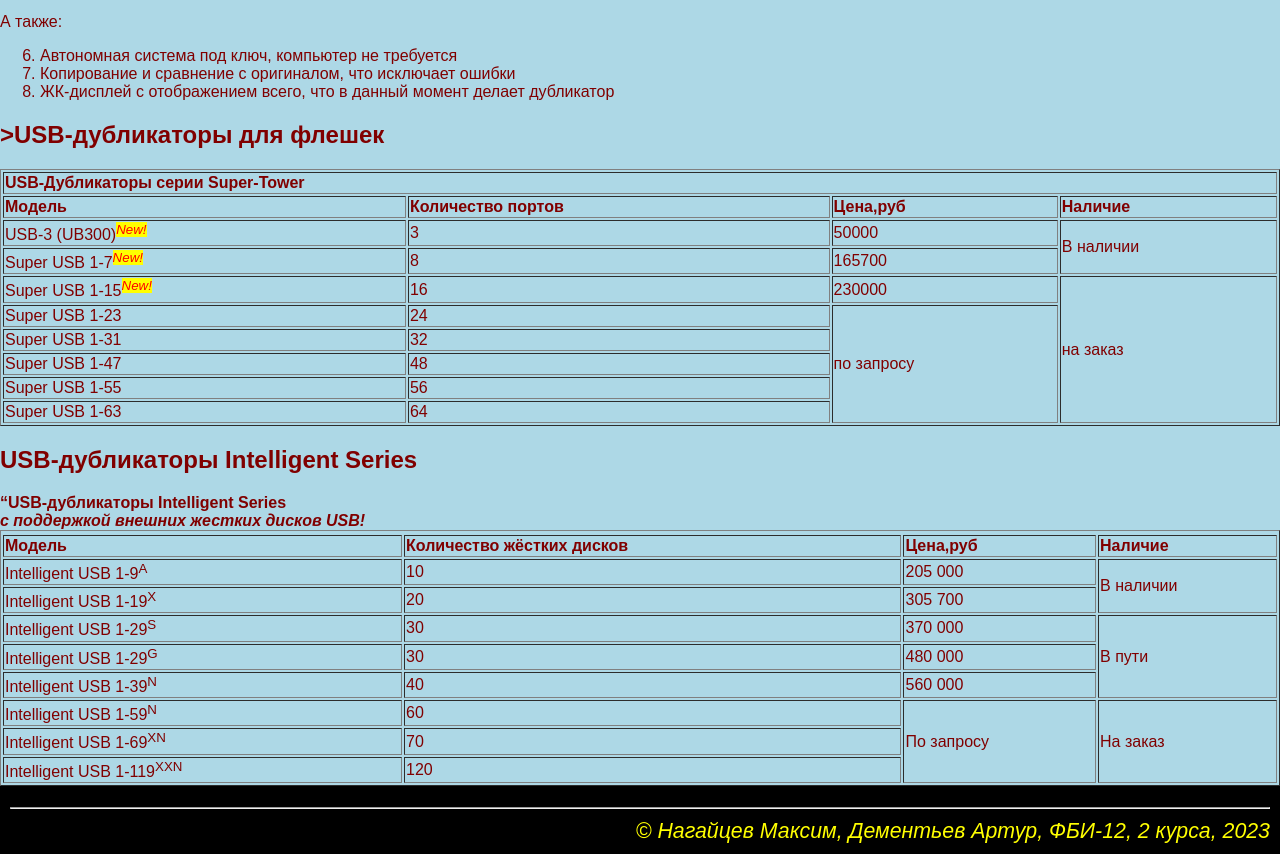
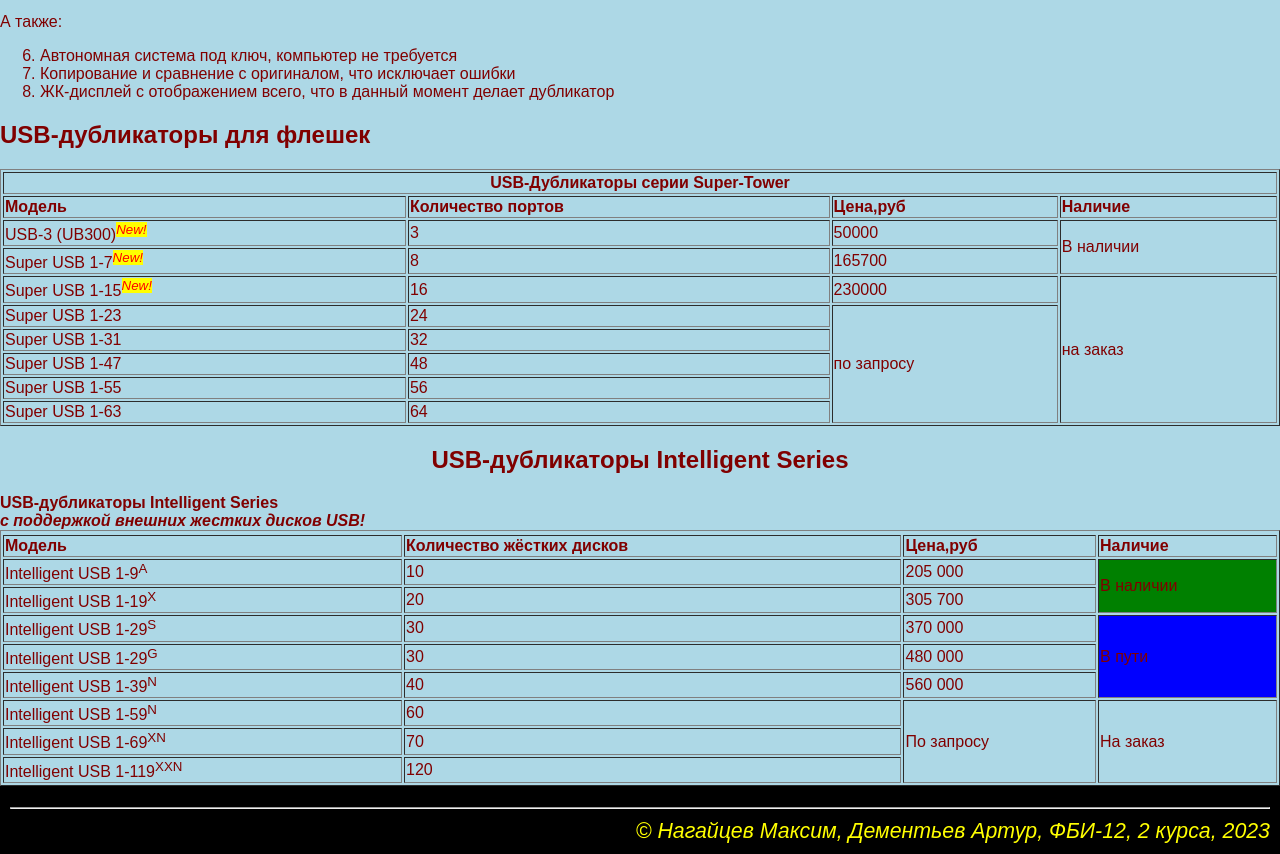
Before and after one commit to NaGGetsOGArcheHASL/WEB-PROGER-LABA1-, a plain HTML site: page lab2.html in a window 1280 px wide. Shown: the part 591-1445 px from the top of the page. Drawn offline with Linux system fonts and the light colour scheme.

Commit message:
Стили второй таблицы

```diff
--- a/lab2.html
+++ b/lab2.html
@@ -62,10 +62,10 @@
                 <li>Копирование и сравнение с оригиналом, что исключает ошибки</li>
                 <li>ЖК-дисплей с отображением всего, что в данный момент делает дубликатор</li>
             </ol>
-            <h2>>USB-дубликаторы для флешек</h2>
+            <h2>USB-дубликаторы для флешек</h2>
             <table border="1" width="100%">
                 <tr>
-                    <td colspan="4"><b><span style="text-align: center;">USB-Дубликаторы серии Super-Tower</span></b></td>
+                    <td colspan="4"; style="text-align: center;"><b>USB-Дубликаторы серии Super-Tower</b></td>
                 </tr>
                 <tr>
                     <td><b>Модель</b></td>
@@ -122,9 +122,9 @@
                     <!-- <td>на заказ</td> -->
                 </tr>
             </table>
-            <h2>USB-дубликаторы Intelligent Series</h2>
+            <h2 style="text-align: center;">USB-дубликаторы Intelligent Series</h2>
             <table border="1" width="100%">
-                <tr colspan="4"><b>“USB-дубликаторы Intelligent Series
+                <tr colspan="4"><b style="text-align: center;">USB-дубликаторы Intelligent Series
                     <i><br>с поддержкой внешних жестких дисков USB!</br></i></b>
                 </tr>
                 <tr>
@@ -137,7 +137,7 @@
                     <td>Intelligent USB 1-9<sup>A</sup></td>
                     <td>10</td>
                     <td>205&nbsp000</td>
-                    <td rowspan="2">В наличии</td>
+                    <td rowspan="2"; style="background-color: green;">В наличии</td>
                 </tr>
                 <tr>
                     <td>Intelligent USB 1-19<sup>X</sup></td>
@@ -149,7 +149,7 @@
                     <td>Intelligent USB 1-29<sup>S</sup></td>
                     <td>30</td>
                     <td>370&nbsp000</td>
-                    <td rowspan="3">В пути</td>
+                    <td rowspan="3"; style="background-color: blue;">В пути</td>
                 </tr>
                 <tr>
                     <td>Intelligent USB 1-29<sup>G</sup></td>
```
